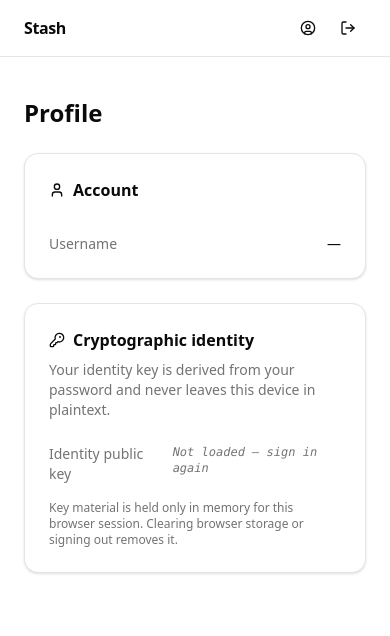
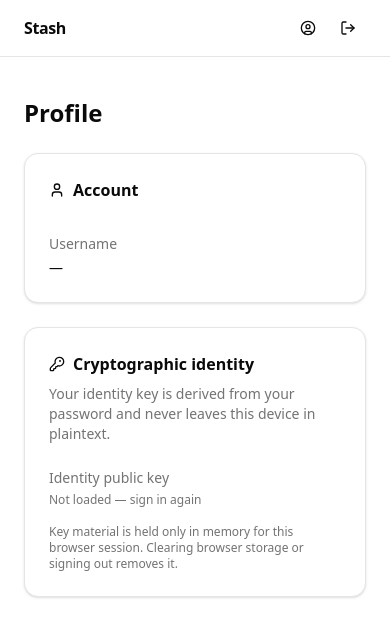
Before and after one commit to 6Leoo6/stash, a Next.js app: page /profile in a window 390 px wide. Shown: the top 636 px of the page. Built offline with nearby package versions, Linux system fonts and the light colour scheme; no server answers.

Commit message:
Mobile-friendly profile layout, order action buttons, and dashboard header

```diff
--- a/app/(app)/dashboard/page.tsx
+++ b/app/(app)/dashboard/page.tsx
@@ -78,7 +78,7 @@ export default function DashboardPage() {
 
   return (
     <main className="mx-auto max-w-4xl px-6 py-10">
-      <div className="flex items-center justify-between mb-8">
+      <div className="flex items-start justify-between gap-4 mb-8">
         <div>
           <h1 className="text-2xl font-bold">Your stashes</h1>
           <p className="text-sm text-muted-foreground mt-1">
--- a/app/(app)/profile/page.tsx
+++ b/app/(app)/profile/page.tsx
@@ -33,7 +33,7 @@ export default function ProfilePage() {
           </CardTitle>
         </CardHeader>
         <CardContent className="space-y-2 text-sm">
-          <div className="flex justify-between gap-4">
+          <div className="flex flex-col gap-1 sm:flex-row sm:justify-between">
             <span className="text-muted-foreground">Username</span>
             <span className="font-medium">{username ?? "—"}</span>
           </div>
@@ -51,11 +51,11 @@ export default function ProfilePage() {
           </CardDescription>
         </CardHeader>
         <CardContent className="space-y-3 text-sm">
-          <div className="flex justify-between gap-4">
+          <div className="flex flex-col gap-1 sm:flex-row sm:justify-between">
             <span className="text-muted-foreground">Identity public key</span>
-            <span className="font-mono text-xs">
+            <span className="font-mono text-xs break-all sm:break-normal sm:text-right">
               {pubKeyPreview ?? (
-                <span className="italic text-muted-foreground">Not loaded — sign in again</span>
+                <span className="italic text-muted-foreground not-italic font-sans">Not loaded — sign in again</span>
               )}
             </span>
           </div>
--- a/components/order/order-card.tsx
+++ b/components/order/order-card.tsx
@@ -71,7 +71,7 @@ export function OrderCard({ id, listingId, encryptedContent, epoch, stashKey, on
       </div>
 
       {onStatusChange && nextStatuses.length > 0 && (
-        <div className="flex gap-2 pt-1">
+        <div className="flex flex-wrap gap-2 pt-1">
           {nextStatuses.map((s) => (
             <button
               key={s}
```
